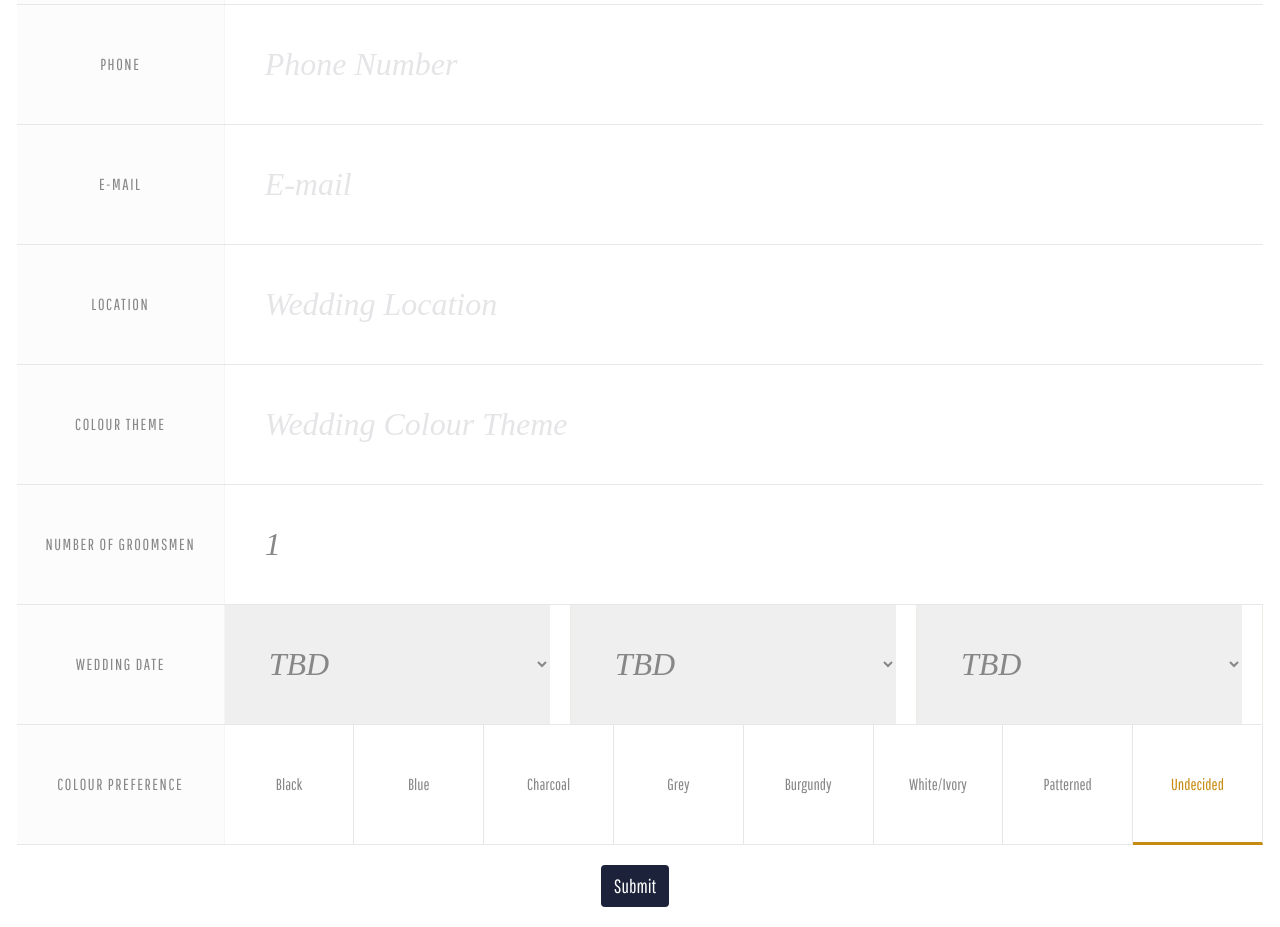
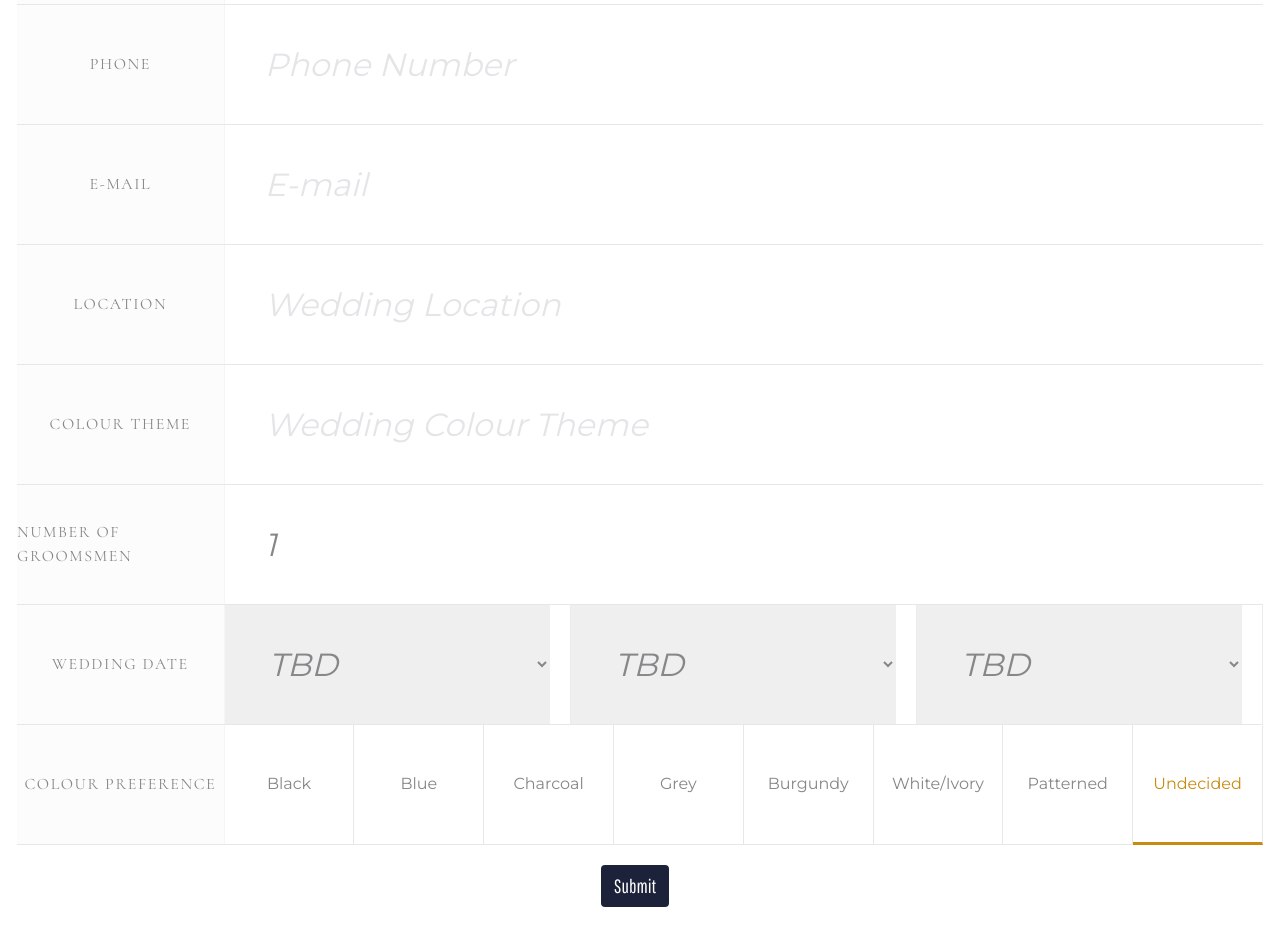
Before and after one commit to sparkplugnow/FariHara-Event-Form, a React (Create React App) app: page / in a window 1280 px wide. Shown: the part 240-1167 px from the top of the page. Built offline with nearby package versions, Linux system fonts and the light colour scheme.

Commit message:
Changed fonts

```diff
--- a/public/index.html
+++ b/public/index.html
@@ -15,6 +15,8 @@
     <link rel="stylesheet" href="https://maxcdn.bootstrapcdn.com/bootstrap/4.0.0/css/bootstrap.min.css" integrity="sha384-Gn5384xqQ1aoWXA+058RXPxPg6fy4IWvTNh0E263XmFcJlSAwiGgFAW/dAiS6JXm" crossorigin="anonymous">
 
     <link href="https://fonts.googleapis.com/css?family=Pathway+Gothic+One" rel="stylesheet">
+    <link href="https://fonts.googleapis.com/css?family=Cormorant&display=swap" rel="stylesheet">
+    <link href="https://fonts.googleapis.com/css?family=Montserrat&display=swap" rel="stylesheet">
 
     <!--
       Notice the use of %PUBLIC_URL% in the tags above.
--- a/src/index.css
+++ b/src/index.css
@@ -128,6 +128,7 @@
   letter-spacing: 0.1em;
   margin: 0;
   color: #878789;
+  font-family: 'Cormorant', serif;
 }
 
 input.textInput {
@@ -138,7 +139,7 @@
   text-align: left;
   text-indent: 40px;
   font-size: 2em;
-  font-family: serif;
+  font-family: 'Montserrat', sans-serif;
   font-style: italic;
   color: #878789;
   outline: none;
@@ -157,7 +158,7 @@
   height: 100%;
   text-align: left;
   font-size: 2em;
-  font-family: serif;
+  font-family: 'Montserrat', sans-serif;
   font-style: italic;
   color: #878789;
   outline: none;
@@ -188,7 +189,7 @@
 .preferences button {
   border-right: 1px solid #e7e7e7;
   color: #878789;
-  font-family: inherit;
+  font-family: 'Montserrat', sans-serif;
   text-align: center;
 }
 
```
